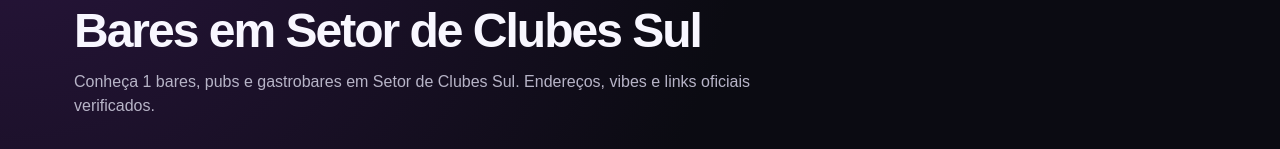
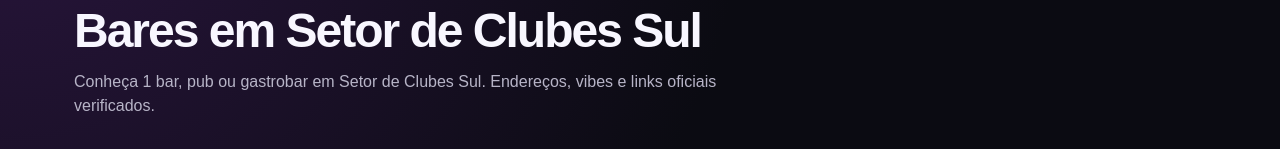
Before and after one commit to leonardodutrards-del/noite-df, a Next.js app: page /bares/setor-de-clubes-sul in a window 1280 px wide. Shown: the part 185-334 px from the top of the page. Built offline with nearby package versions, Linux system fonts and the light colour scheme; no server answers.

Commit message:
fix: preserve unknown prices and regional count labels

```diff
--- a/app/bares/[region]/page.tsx
+++ b/app/bares/[region]/page.tsx
@@ -86,7 +86,7 @@ export default async function BaresRegionPage({ params }: BaresPageProps) {
         <span className="badge">Guia Temático</span>
         <h1 style={{ fontSize: 'clamp(32px, 5vw, 48px)', margin: '12px 0' }}>Bares em {regionName}</h1>
         <p style={{ maxWidth: '700px', fontSize: '16px' }}>
-          Conheça {bars.length} bares, pubs e gastrobares em {regionName}. Endereços, vibes e links oficiais verificados.
+          Conheça {bars.length} {bars.length === 1 ? 'bar, pub ou gastrobar' : 'bares, pubs e gastrobares'} em {regionName}. Endereços, vibes e links oficiais verificados.
         </p>
       </section>
 
```
